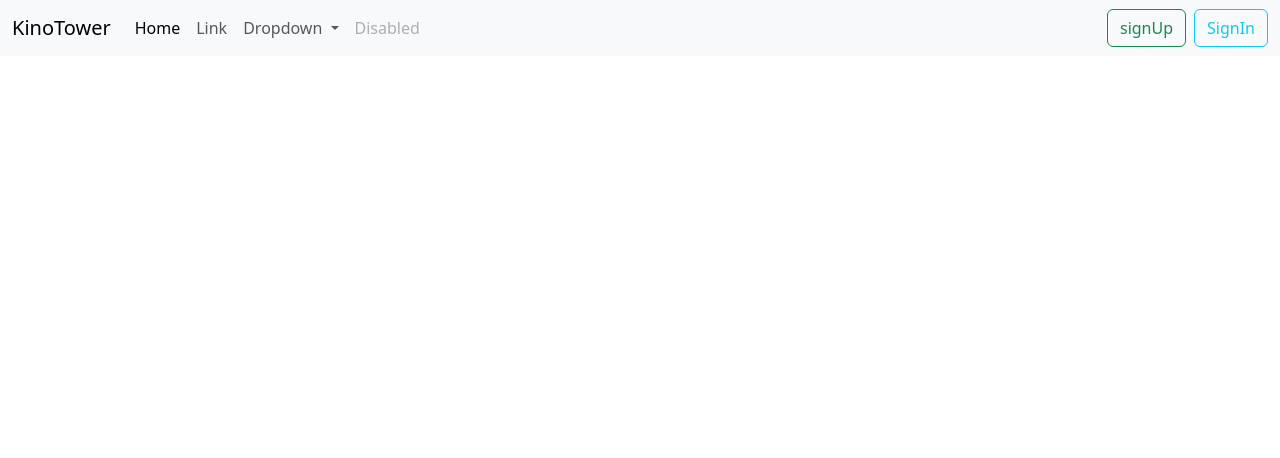
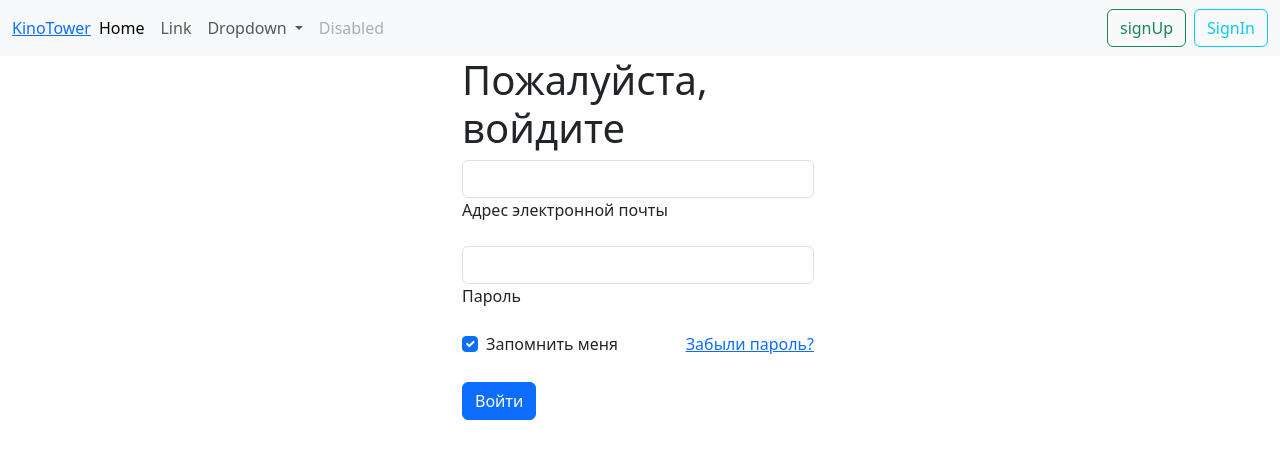
Before and after one commit to Hizeshi/nuxt, a Nuxt app: page /signin in a window 1280 px wide. Shown: the top 458 px of the page. Built offline with nearby package versions, Linux system fonts and the light colour scheme.

Commit message:
feat: add signin

```diff
--- a/layouts/default.vue
+++ b/layouts/default.vue
@@ -1,16 +1,16 @@
 <script setup lang="ts">
-// import { useRouter } from 'vue-router';
-// const router = useRouter();
-//
-// const goToSignup = () => {
-//   router.push('/signup');
-// };
+import {useAuthStore} from "~/stores/auth";
 
+const authStore = useAuthStore();
+const router = useRouter();
+const logout = async () => {
+  await authStore.signout();
+}
 </script>
 <template>
   <nav class="navbar navbar-expand-lg bg-body-tertiary">
     <div class="container-fluid">
-      <a class="navbar-brand" href="#">KinoTower</a>
+      <NuxtLink to="/" class="navbar-link">KinoTower</NuxtLink>
       <button class="navbar-toggler" type="button" data-bs-toggle="collapse" data-bs-target="#navbarSupportedContent" aria-controls="navbarSupportedContent" aria-expanded="false" aria-label="Toggle navigation">
         <span class="navbar-toggler-icon"></span>
       </button>
@@ -37,8 +37,15 @@
             <a class="nav-link disabled" aria-disabled="true">Disabled</a>
           </li>
         </ul>
-        <button class="btn btn-outline-success me-2" type="submit" @click="$router.push('/signup')">signUp</button>
-        <button type="button" class="btn btn-outline-info">SignIn</button>
+
+        <template v-if="!authStore.authData">
+          <button class="btn btn-outline-success me-2" type="submit" @click="$router.push('/signup')">signUp</button>
+          <button type="button" class="btn btn-outline-info" @click="$router.push('/signin')">SignIn</button>
+        </template>
+        <template v-else>
+          <NuxtLink to="/" class="navbar-link">Profile</NuxtLink>
+          <button @click="logout" type="button" class="btn btn-outline-danger">SignOut</button>
+        </template>
       </div>
     </div>
   </nav>
--- /dev/null
+++ b/pages/signin.vue
@@ -0,0 +1,58 @@
+<script setup lang="ts">
+import { ref } from 'vue';
+import { useAuthStore } from '~/stores/auth';
+import { useRouter } from 'vue-router';
+
+const email = ref('');
+const password = ref('');
+const authStore = useAuthStore();
+const router = useRouter();
+const errorMessage = ref('');
+
+const login = async () => {
+  try {
+    await authStore.signin({
+      email: email.value,
+      password: password.value,
+    });
+    await router.push('/');
+  } catch (e: any) {
+    errorMessage.value = e.response ? e.response.data.message : e.message;
+  }
+};
+</script>
+<template>
+  <div class="row">
+    <div class="col-md-4"></div>
+    <div class="col-md-4">
+      <h1>Пожалуйста, войдите</h1>
+      <form @submit.prevent="login" style="width: 22rem;">
+        <div class="form-outline mb-4">
+          <input v-model="email" type="email" id="email" class="form-control" required>
+          <label for="email">Адрес электронной почты</label>
+        </div>
+
+        <div class="form-outline mb-4">
+          <input v-model="password" type="password" id="password" class="form-control" required>
+          <label for="password">Пароль</label>
+        </div>
+
+        <div class="row mb-4">
+          <div class="col">
+            <div class="form-check">
+              <input class="form-check-input" type="checkbox" id="rememberMe" checked>
+              <label class="form-check-label" for="rememberMe">Запомнить меня</label>
+            </div>
+          </div>
+          <div class="col text-end">
+            <a href="#">Забыли пароль?</a>
+          </div>
+        </div>
+        <div>
+          <button type="submit" class="btn btn-primary btn-block mb-4">Войти</button>
+        </div>
+        <div v-if="errorMessage" class="alert alert-danger mt-3">{{ errorMessage }}</div>
+      </form>
+    </div>
+  </div>
+</template>
--- a/pages/signup.vue
+++ b/pages/signup.vue
@@ -40,7 +40,7 @@ const register = async () => {
     <div class="col-md-4"></div>
     <div class="col-md-4">
       <h1 align="center">Registration</h1>
-      <form action="" @submit.prevent="register">
+      <form @submit.prevent="register">
       <label for="fio" class="form-label">Full name</label>
         <input type="text" class="form-control" id="fio" v-model="fio">
 
--- a/stores/auth.js
+++ b/stores/auth.js
@@ -16,12 +16,35 @@ export const useAuthStore = defineStore("auth", () => {
         }
     };
 
+    const signin = async (data) => {
+        try {
+            const res = await api.post("/auth/signin", data);
+            authData.value = res.data;
+            saveAuthData();
+        } catch (e) {
+            throw new Error(e.response.data).message;
+        }
+    };
+
+    const signout = async () => {
+        await api.post("/auth/signout", null, {
+            headers: {
+                Authorization: `Bearer ${authData.value.token}`,
+            }
+        });
+        removeAuthData();
+    }
 
     const saveAuthData = () => {
         if (authData.value) {
             authCookie.value = btoa(JSON.stringify(authData.value));
         }
     };
+
+    const removeAuthData = () => {
+        authData.value = null;
+        authCookie.value = null;
+    }
 
     const readAuthData = () => {
         if (authCookie.value) {
@@ -34,5 +57,7 @@ export const useAuthStore = defineStore("auth", () => {
     return {
         authData,
         signup,
+        signin,
+        signout,
     }
 });
```
